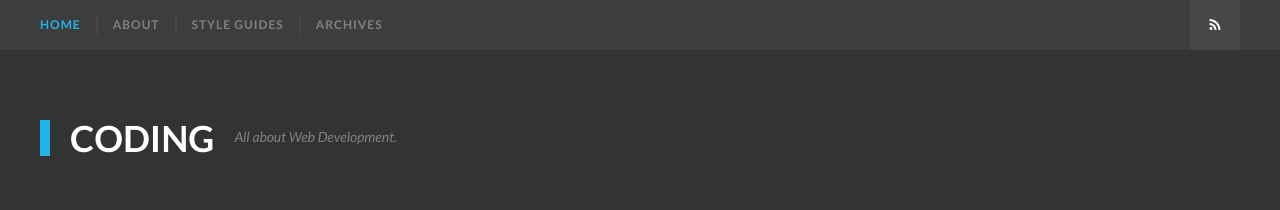
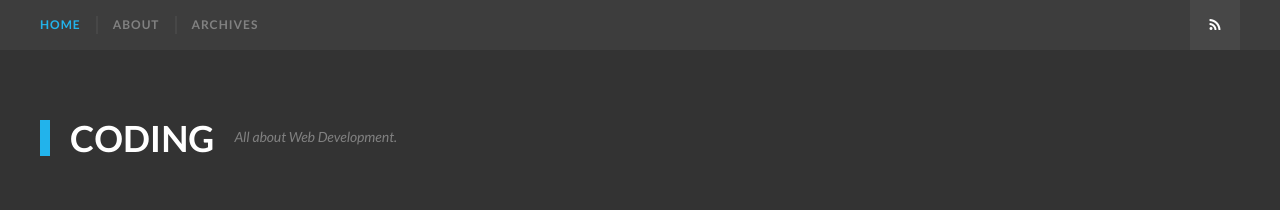
Before and after one commit to dvonrohr/dvonrohr.github.io, a Jekyll site: the page built from index.html, in a window 1280 px wide and 900 px high. Shown: the top 210 px of the window. Built offline with Jekyll 4.4.1, drawn with Linux system fonts in a browser that asks for light colours; some web fonts are replaced; the list of posts is cut into pages by our own code.

Commit message:
[REFACTOR] Remove Styleguide from main-navigation

```diff
--- a/_config.yml
+++ b/_config.yml
@@ -29,8 +29,6 @@ navigation:
   url: /
 - text: About
   url: /about/
-- text: Style Guides
-  url: /style-guide/
 - text: Archives
   url: /tags/
 
```
